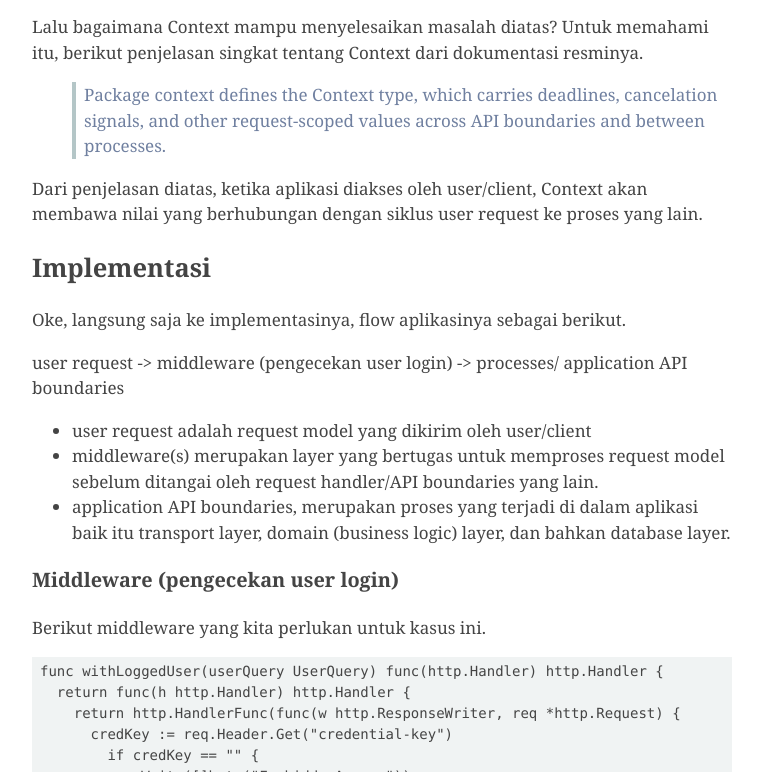
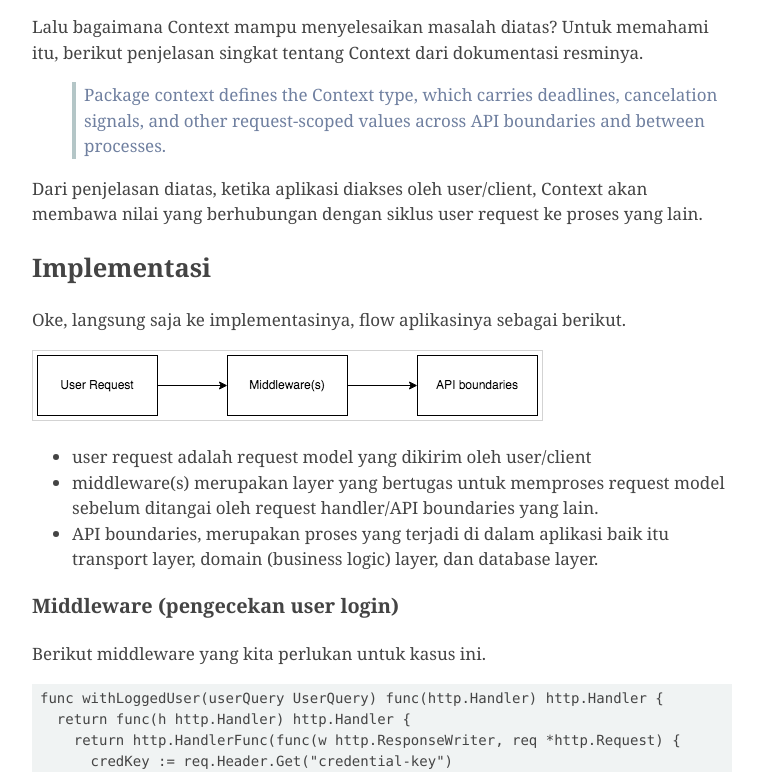
Before and after one commit to rakateja/rakateja.github.io, a plain HTML site: page posts/carrying-request-scoped-values-between-process-in-go/index.html in a window 1280 px wide. Shown: the part 429-1201 px from the top of the page, without its empty margins (258-1021 px from the left). Drawn offline with Linux system fonts and the light colour scheme.

Commit message:
rebuilding site Sat May  2 02:28:24 WIB 2020

```diff
--- a/posts/carrying-request-scoped-values-between-process-in-go/index.html
+++ b/posts/carrying-request-scoped-values-between-process-in-go/index.html
@@ -54,11 +54,11 @@
 <p>Dari penjelasan diatas, ketika aplikasi diakses oleh user/client, Context akan membawa nilai yang berhubungan dengan siklus user request ke proses yang lain.</p>
 <h2 id="implementasi">Implementasi</h2>
 <p>Oke, langsung saja ke implementasinya, flow aplikasinya sebagai berikut.</p>
-<p>user request -&gt; middleware (pengecekan user login) -&gt; processes/ application API boundaries</p>
+<p><img src="/middleware.png" alt="image alt text"></p>
 <ul>
 <li>user request adalah request model yang dikirim oleh user/client</li>
 <li>middleware(s) merupakan layer yang bertugas untuk memproses request model sebelum ditangai oleh request handler/API boundaries yang lain.</li>
-<li>application API boundaries, merupakan proses yang terjadi di dalam aplikasi baik itu transport layer, domain (business logic) layer, dan bahkan database layer.</li>
+<li>API boundaries, merupakan proses yang terjadi di dalam aplikasi baik itu transport layer, domain (business logic) layer, dan database layer.</li>
 </ul>
 <h3 id="middleware-pengecekan-user-login">Middleware (pengecekan user login)</h3>
 <p>Berikut middleware yang kita perlukan untuk kasus ini.</p>
@@ -77,7 +77,7 @@
       }
       ctx := context.WithValue(req.Context(), &quot;logged-user-id&quot;, user.ID)
       h.ServeHTTP(w, req.WithContext(ctx))
-      })
+    })
   }
 }
 </code></pre><p>Di potongan kode diatas, ketika mengeksekusi fungsi userQuery.ResolveByCrendetial, selain melempar nilai credential key, kita juga melempar Context sebagai argumen pertama. Hal ini dilakukan agar userQuery dapat menggunakan nilai dalam Context untuk berbagai hal, misal untuk request cancellation.</p>
```
Also changed, not shown: middleware.png (added), 1 other file.
